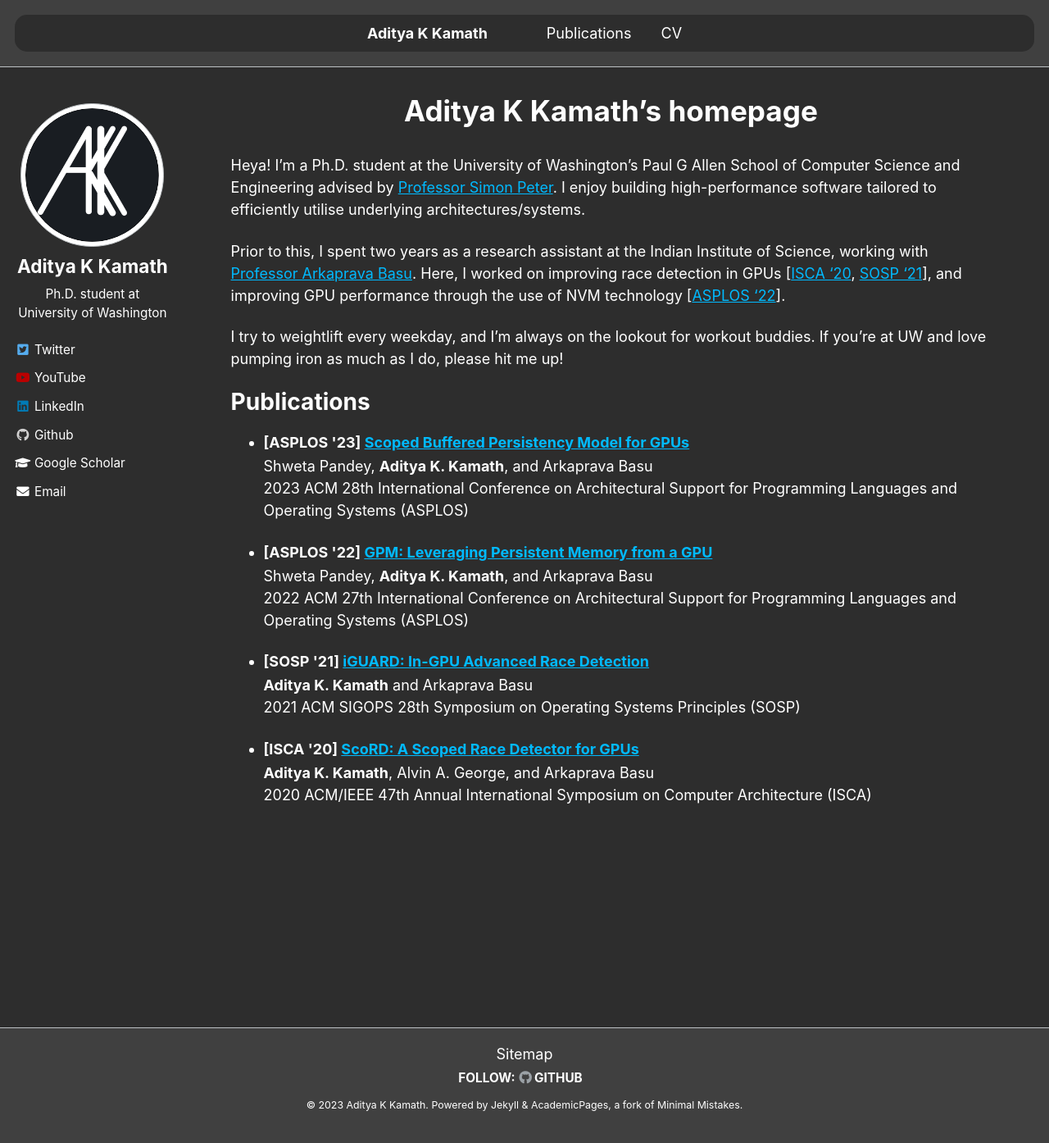
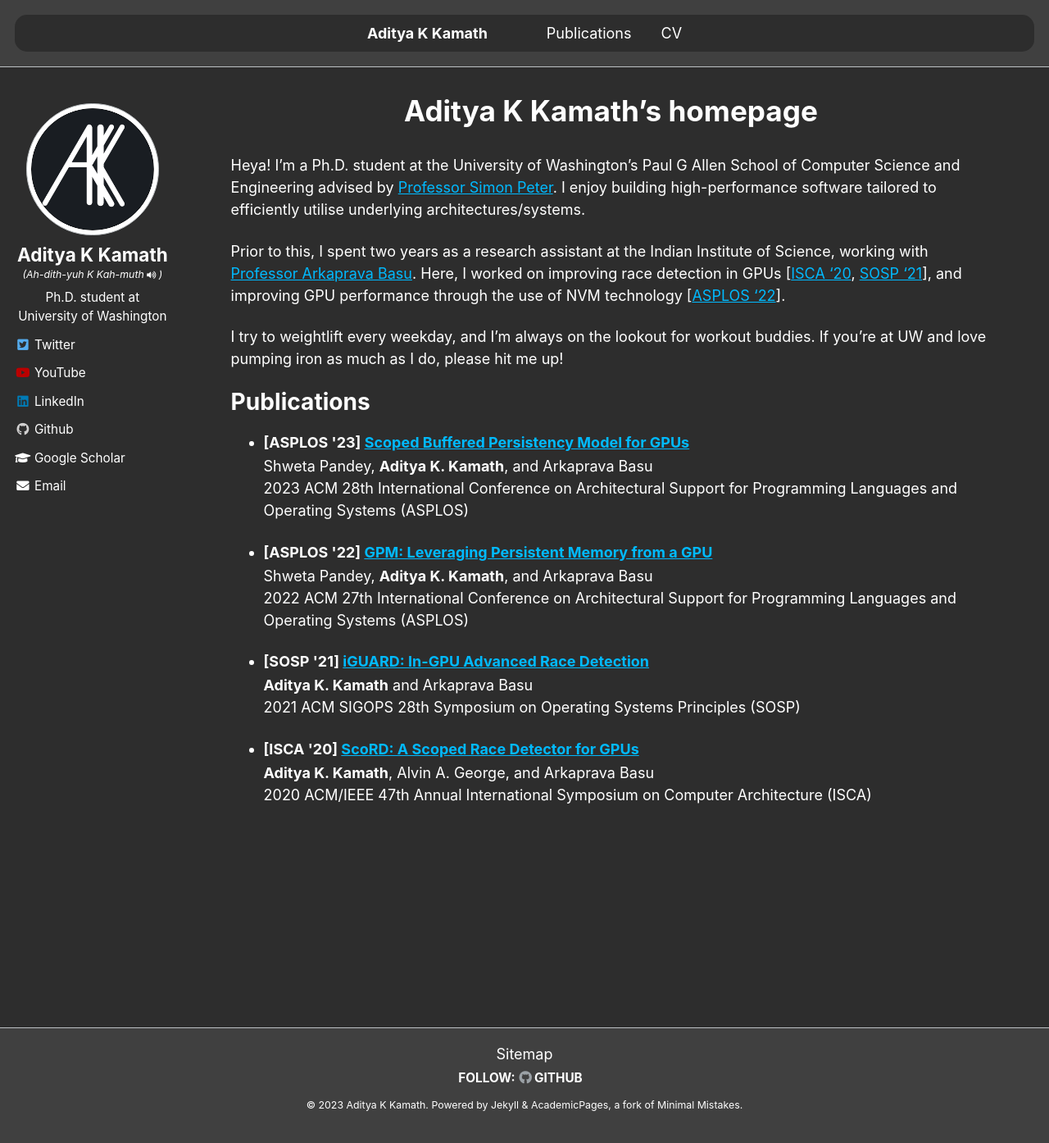
Before and after one commit to AKKamath/akkamath.github.io, a Jekyll site: the page built from _pages/about.md, in a window 1280 px wide and 1394 px high. Shown: the whole window at 82% size. Built offline with Jekyll 4.4.1, drawn with Linux system fonts in a browser that asks for light colours.

Commit message:
Add pronunciation of Aditya K Kamath and fix Youtube link

```diff
--- a/_config.yml
+++ b/_config.yml
@@ -82,6 +82,8 @@ analytics:
 author:
   name             : "Aditya K Kamath"
   avatar           : "Logo.webp"
+  pronunciation    : "Ah-dith-yuh K Kah-muth"
+  sound            : "/files/Aditya_K_Kamath.mp3"
   bio              : "Ph.D. student at <br> University of Washington"
   location         : #"Seattle, Washington"
   employer         :
--- a/_includes/author-profile.html
+++ b/_includes/author-profile.html
@@ -16,6 +16,13 @@
 
   <div class="author__content">
     <h3 class="author__name">{{ author.name }}</h3>
+    {% if author.pronunciation %}
+      <div class="author__pronunciation">({{ author.pronunciation }}
+      {% if author.sound %}
+        <audio id="author__sound" src={{ author.sound }} type="audio/mpeg"> <a href={{ author.sound }}>Download pronunciation</a></audio>
+        <button class="fa fa-volume-up author__sound" onclick="document.getElementById('author__sound').play()"></button>
+      {% endif %}
+    )</div>{% endif %}
     {% if author.bio %}<p class="author__bio">{{ author.bio }}</p>{% endif %}
   </div>
 
@@ -77,7 +84,7 @@
         <li><a href="https://steamcommunity.com/id/{{ author.steam }}"><i class="fab fa-fw fa-steam-square" aria-hidden="true"></i> Steam</a></li>
       {% endif %}
       {% if author.youtube %}
-        <li><a href="https://www.youtube.com/user/{{ author.youtube }}"><i class="fab fa-fw fa-youtube" aria-hidden="true"></i> YouTube</a></li>
+        <li><a href="https://www.youtube.com/{{ author.youtube }}"><i class="fab fa-fw fa-youtube" aria-hidden="true"></i> YouTube</a></li>
       {% endif %}
       {% if author.linkedin %}
         <li><a href="https://www.linkedin.com/in/{{ author.linkedin }}"><i class="fab fa-fw fa-linkedin" aria-hidden="true"></i> LinkedIn</a></li>
--- a/_sass/_sidebar.scss
+++ b/_sass/_sidebar.scss
@@ -48,7 +48,7 @@
   }
 
   img {
-    width: 100%;
+    width: 85%;
   }
 }
 
@@ -131,12 +131,34 @@
   font-size: $type-size-4;
 }
 
+.author__pronunciation {
+  margin: 0;
+  font-style: italic;
+  font-size: $type-size-7;
+
+  @include breakpoint($large) {
+    margin-top: 5px;
+  }
+}
+
+.author__sound {
+  font-size: 80%;
+  border:none;
+  background-color: transparent;
+  color: $body-color;
+  padding: 0;
+}
+
+.author__sound:hover {
+  color: $border-color;
+}
+
 .author__bio {
   margin: 0;
 
   @include breakpoint($large) {
     margin-top: 10px;
-    margin-bottom: 20px;
+    margin-bottom: 10px;
   }
 }
 
```
Also changed, not shown: 1 other file.
